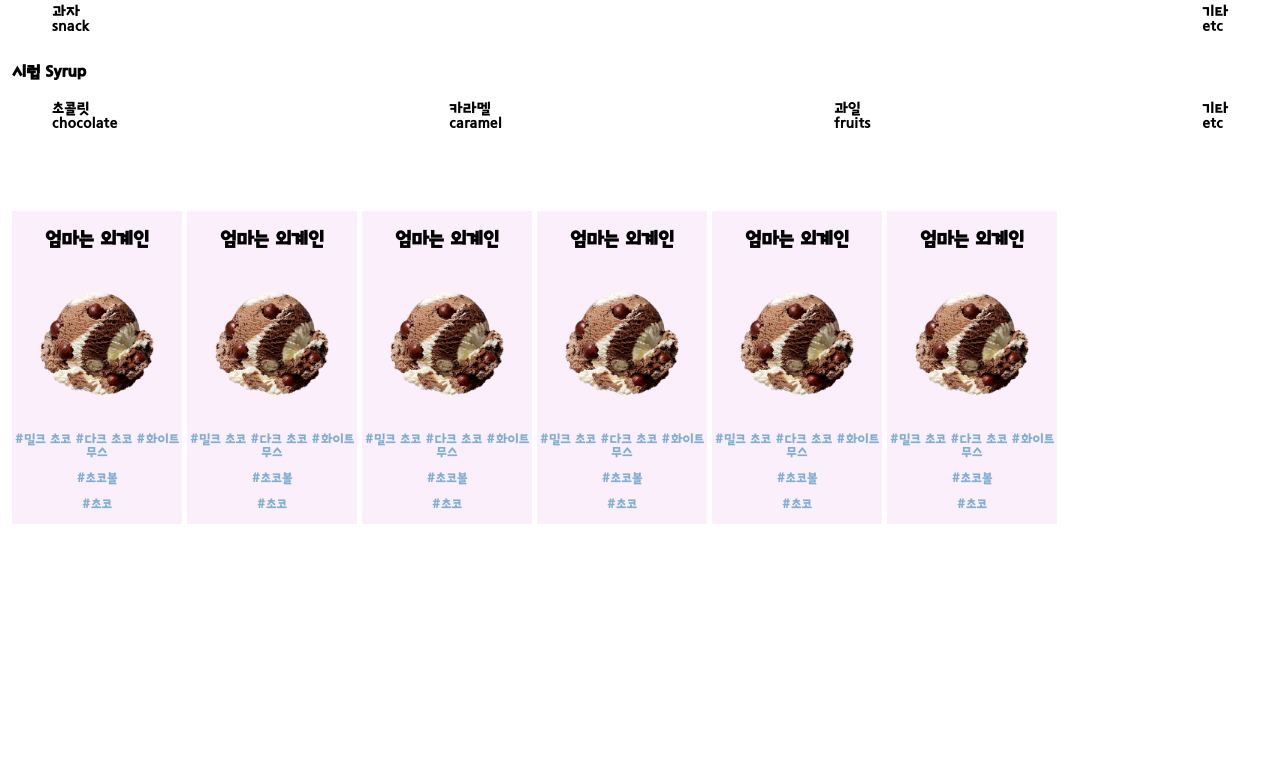
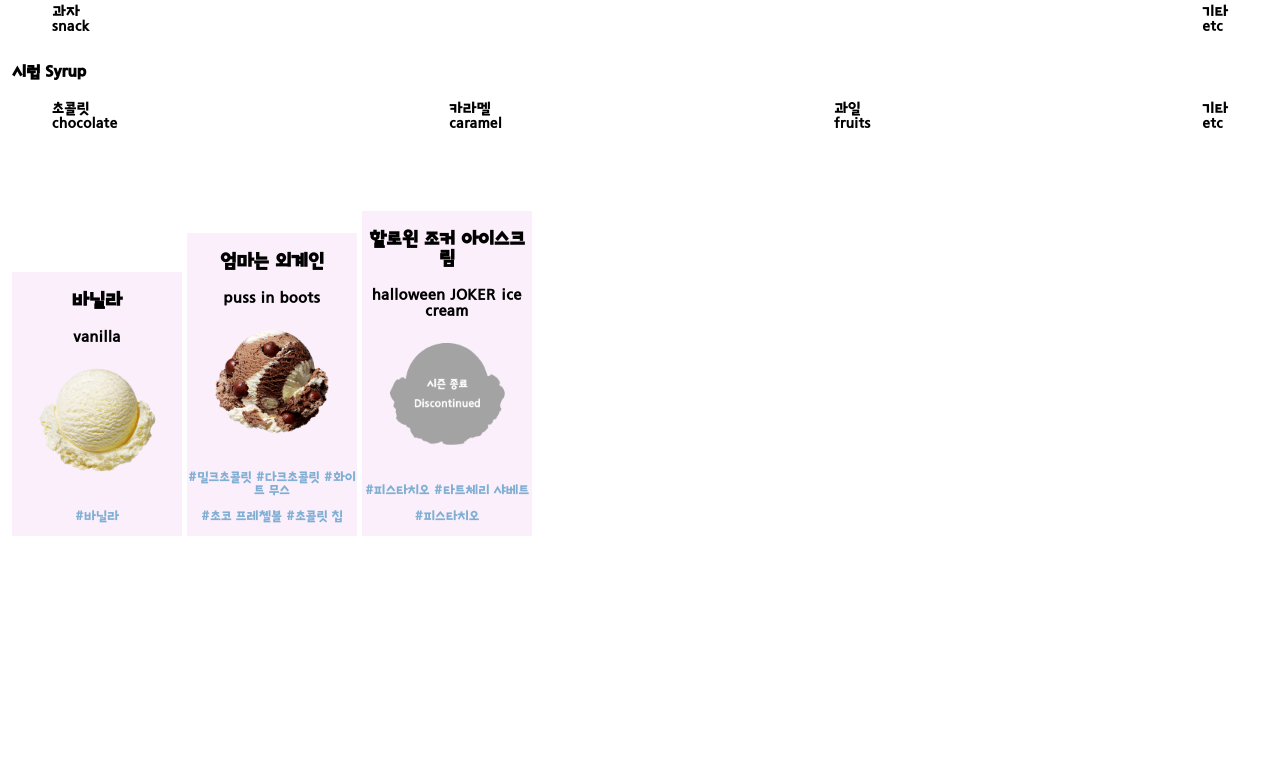
Before and after one commit to JiHoon-JK/MyPick-31, a Flask app: page / in a window 1280 px wide. Shown: the part 531-1307 px from the top of the page. Run offline with Flask 2, Linux system fonts and the light colour scheme; some libraries are stand-ins or nearby versions.

Commit message:
icecream card 샘플 코드 제작 & 시즌종료 아이스크림 이미지 만듦
(bibi_branch에서 커밋했는데 확인이 안 되어서 마스터에서 재작업 후 마스터에 커밋합니다.)

```diff
--- a/app/templates/index.html
+++ b/app/templates/index.html
@@ -51,7 +51,7 @@
 <!-- 본문 내용 -->
 <div class="contents">
     <div class="top_user_part">
-                <div class="user">{{session_nickname}}</div>
+        <div class="user">{{ session_nickname }}</div>
         <div class="button">
             <button type="button" onclick="logout()">로그아웃</button>
             <button type="button" onclick="alert('업데이트 예정입니다!')">마이 페이지</button>
@@ -248,72 +248,32 @@
     </div>
 
     <div class="ice-cream_contents">
-                <div class="ice-cream_info" id="ice-cream_1">
+        <div class="ice-cream_info" id="signature_1">
+            <h3 class="ice-cream_title">바닐라</h3>
+            vanilla
+            <img src="{{ url_for('static', filename='img/signature/1 바닐라.png') }}" class="ice-cream_image">
+            <p class="ice-cream_base"> #바닐라 </p>
+            <p class="ice-cream_topping"></p>
+            <p class="ice-cream_syrup"></p>
+        </div>
+        <div class="ice-cream_info" id="signature_7">
             <h3 class="ice-cream_title">엄마는 외계인</h3>
+            puss in boots
             <img src="{{ url_for('static', filename='img/signature/7 엄마는 외계인.png') }}" class="ice-cream_image">
-                    <p class="ice-cream_base">
-                        #밀크 초코
-                        #다크 초코
-                        #화이트 무스
-                    </p>
-                    <p class="ice-cream_topping"> #초코볼</p>
-                    <p class="ice-cream_syrup"> #초코 </p>
+            <p class="ice-cream_base"> #밀크초콜릿 #다크초콜릿 #화이트 무스 </p>
+            <p class="ice-cream_topping"> #초코 프레첼볼 #초콜릿 칩</p>
+            <p class="ice-cream_syrup"> </p>
         </div>
-                <div class="ice-cream_info" id="ice-cream_2">
-                    <h3 class="ice-cream_title">엄마는 외계인</h3>
-                    <img src="{{ url_for('static', filename='img/엄마는 외계인.jpg') }}" class="ice-cream_image">
-                    <p class="ice-cream_base">
-                        #밀크 초코
-                        #다크 초코
-                        #화이트 무스
-                    </p>
-                    <p class="ice-cream_topping"> #초코볼</p>
-                    <p class="ice-cream_syrup"> #초코 </p>
+        <div class="ice-cream_info" id="season_200">
+            <h3 class="ice-cream_title">할로윈 조커 아이스크림</h3>
+            halloween JOKER ice cream
+            <img src="{{ url_for('static', filename='img/0 시즌 종료.png') }}" class="ice-cream_image">
+            <p class="ice-cream_base"> #피스타치오 #타트체리 샤베트</p>
+            <p class="ice-cream_topping"> #피스타치오 </p>
+            <p class="ice-cream_syrup"></p>
         </div>
-                <div class="ice-cream_info" id="ice-cream_3">
-                    <h3 class="ice-cream_title">엄마는 외계인</h3>
-                    <img src="{{ url_for('static', filename='img/엄마는 외계인.jpg') }}" class="ice-cream_image">
-                    <p class="ice-cream_base">
-                        #밀크 초코
-                        #다크 초코
-                        #화이트 무스
-                    </p>
-                    <p class="ice-cream_topping"> #초코볼</p>
-                    <p class="ice-cream_syrup"> #초코 </p>
-                </div>
-                <div class="ice-cream_info" id="ice-cream_4">
-                    <h3 class="ice-cream_title">엄마는 외계인</h3>
-                    <img src="{{ url_for('static', filename='img/엄마는 외계인.jpg') }}" class="ice-cream_image">
-                    <p class="ice-cream_base">
-                        #밀크 초코
-                        #다크 초코
-                        #화이트 무스
-                    </p>
-                    <p class="ice-cream_topping"> #초코볼</p>
-                    <p class="ice-cream_syrup"> #초코 </p>
-                </div>
-                <div class="ice-cream_info" id="ice-cream_5">
-                    <h3 class="ice-cream_title">엄마는 외계인</h3>
-                    <img src="{{ url_for('static', filename='img/엄마는 외계인.jpg') }}" class="ice-cream_image">
-                    <p class="ice-cream_base">
-                        #밀크 초코
-                        #다크 초코
-                        #화이트 무스
-                    </p>
-                    <p class="ice-cream_topping"> #초코볼</p>
-                    <p class="ice-cream_syrup"> #초코 </p>
-                </div>
-                <div class="ice-cream_info" id="ice-cream_6">
-                    <h3 class="ice-cream_title">엄마는 외계인</h3>
-                    <img src="{{ url_for('static', filename='img/엄마는 외계인.jpg') }}" class="ice-cream_image">
-                    <p class="ice-cream_base">
-                        #밀크 초코
-                        #다크 초코
-                        #화이트 무스
-                    </p>
-                    <p class="ice-cream_topping"> #초코볼</p>
-                    <p class="ice-cream_syrup"> #초코 </p>
-                </div>
+
+
     </div>
 </div>
 
```
Also changed, not shown: app/static/img/0 시즌 종료.png (added), app/static/img/엄마는 외계인.jpg (deleted). Lines whose indentation alone changed are shown as unchanged.
